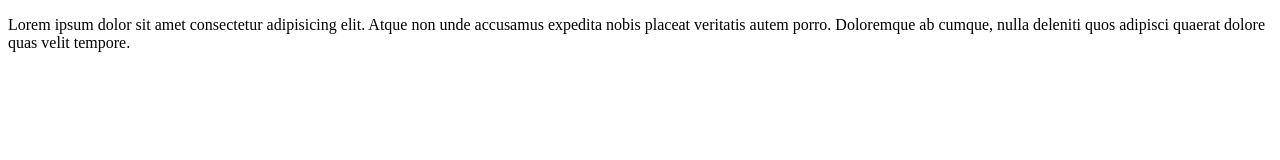
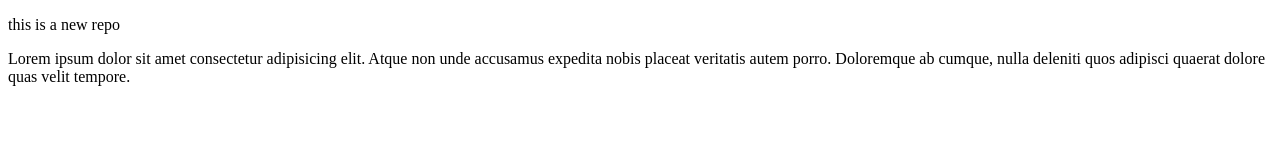
Before and after one commit to DivyanshuTiwari-1/localrepo, a plain HTML site: page index.html in a window 1280 px wide. Drawn offline with Linux system fonts and the light colour scheme.

Commit message:
changes in featrue 1

```diff
--- a/index.html
+++ b/index.html
@@ -6,6 +6,7 @@
     <title>Document</title>
 </head>
 <body>
+      <p>this is a new repo</p>
     <p>Lorem ipsum dolor sit amet consectetur adipisicing elit. Atque non unde accusamus expedita nobis placeat veritatis autem porro. Doloremque ab cumque, nulla deleniti quos adipisci quaerat dolore quas velit tempore.</p>
 </body>
 </html>
```
